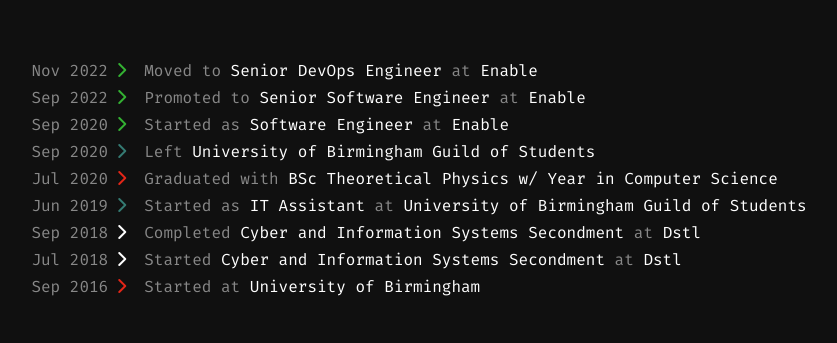
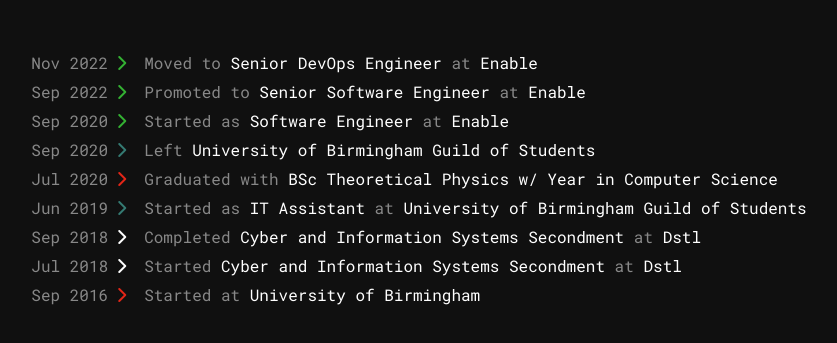
Before and after one commit to NathanAWhitworth/personal-site, a plain HTML site: page index.html in a window 1280 px wide. Shown: the part 379-722 px from the top of the page, without its empty margins (221-1058 px from the left). Drawn offline with nearby package versions, Linux system fonts and the light colour scheme.

Commit message:
Switch to Roboto Mono for monospace font

```diff
--- a/css/styles.css
+++ b/css/styles.css
@@ -1,5 +1,5 @@
 @import url('https://fonts.googleapis.com/css2?family=Nunito:wght@400;600&display=swap');
-@import url('https://fonts.googleapis.com/css2?family=Fira+Mono&display=swap');
+@import url('https://fonts.googleapis.com/css2?family=Roboto+Mono&display=swap');
 
 :root {
     --c-txt-base: #888;
@@ -90,7 +90,7 @@ li {
     row-gap: 0.5rem;
     text-align: left;
     align-items: baseline;
-    font-family: 'Fira Mono', monospace;
+    font-family: 'Roboto Mono', monospace;
 }
 
 .timeline > time {
```
